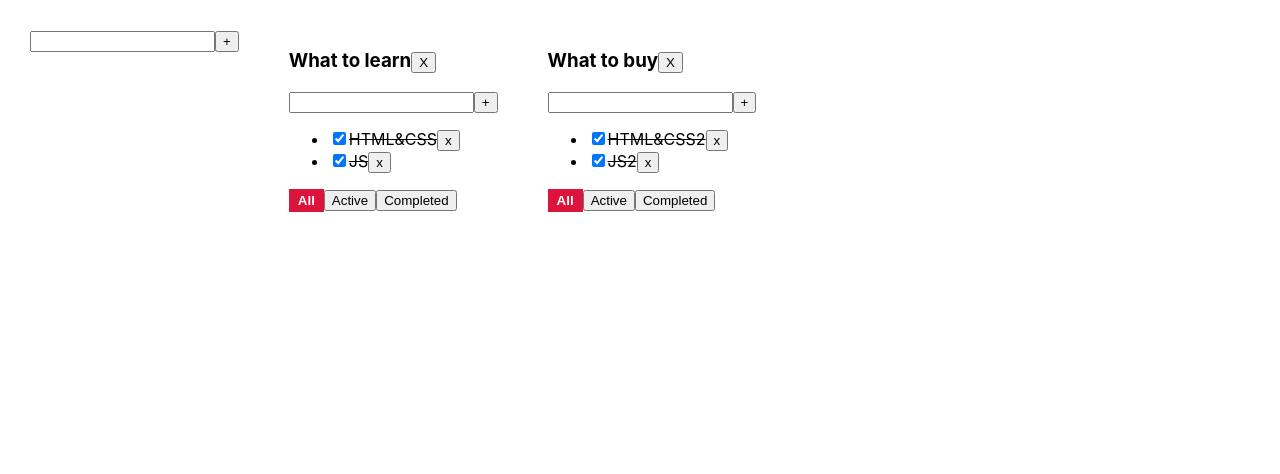
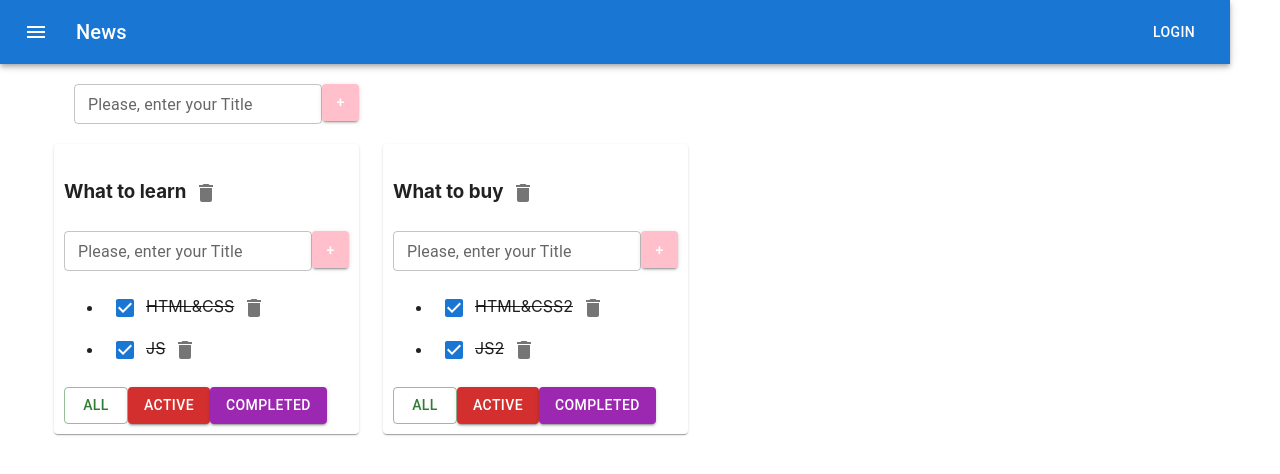
Before and after one commit to Tsukimono13/To_do_list, a React (Create React App) app: page / in a window 1280 px wide. Shown: the top 474 px of the page. Built offline with nearby package versions, Linux system fonts and the light colour scheme.

Commit message:
add styles

```diff
--- a/package.json
+++ b/package.json
@@ -3,6 +3,10 @@
   "version": "0.1.0",
   "private": true,
   "dependencies": {
+    "@emotion/react": "^11.10.5",
+    "@emotion/styled": "^11.10.5",
+    "@mui/icons-material": "^5.11.0",
+    "@mui/material": "^5.11.4",
     "@testing-library/jest-dom": "^5.16.5",
     "@testing-library/react": "^13.4.0",
     "@testing-library/user-event": "^13.5.0",
--- a/src/AddItemForm.tsx
+++ b/src/AddItemForm.tsx
@@ -1,7 +1,9 @@
 import React, {ChangeEvent, KeyboardEvent, useState} from 'react';
+import Button from '@mui/material/Button';
+import TextField from '@mui/material/TextField';
 
 type PropsType = {
-    callBack: (title: string)=>void
+    callBack: (title: string) => void
 
 }
 const AddItemForm = (props: PropsType) => {
@@ -10,7 +12,7 @@ const AddItemForm = (props: PropsType) => {
 
     const onClickAddTaskTodoListHandler = () => {
         const trimmedTitle = title.trim()
-        if(trimmedTitle){
+        if (trimmedTitle) {
             props.callBack(trimmedTitle)
         } else {
             setError(true)
@@ -18,25 +20,35 @@ const AddItemForm = (props: PropsType) => {
         setTitle("")
     }
 
-    const onChangeSetLocalTitleHandler = (e: ChangeEvent<HTMLInputElement>) =>
-    {error && setError(false)
+    const onChangeSetLocalTitleHandler = (e: ChangeEvent<HTMLInputElement>) => {
+        error && setError(false)
         setTitle(e.currentTarget.value)
     }
 
-    const onKeyDownAddTaskToDoListHandler = (e: KeyboardEvent<HTMLInputElement>) => {e.key === "Enter" && onClickAddTaskTodoListHandler()}
-    const errorInputClasses = error ? "inputError" : undefined
-    const errorMessage = error && <p style={{color: "red", margin: "0"}}>Please, enter task title</p>
+    const onKeyDownAddTaskToDoListHandler = (e: KeyboardEvent<HTMLInputElement>) => {
+        e.key === "Enter" && onClickAddTaskTodoListHandler()
+    }
+
+    const buttonStyle = {
+        maxWidth: '37px',
+        maxHeight: '37px',
+        minWidth: '37px',
+        minHeight: '37px',
+        background: 'pink'
+    }
 
     return (
         <div>
-            <input
+            <TextField
+                size={"small"}
+                id="outlined-basic"
+                label={error? "Title is required" : "Please, enter your Title"}
+                variant="outlined"
                 value={title}
                 onChange={onChangeSetLocalTitleHandler}
                 onKeyDown={onKeyDownAddTaskToDoListHandler}
-                className={errorInputClasses}
             />
-            <button onClick={onClickAddTaskTodoListHandler}>+</button>
-            {errorMessage}
+            <Button variant="contained" style={buttonStyle} onClick={onClickAddTaskTodoListHandler}>+</Button>
         </div>
     );
 };
--- a/src/App.css
+++ b/src/App.css
@@ -1,6 +1,5 @@
 .App {
-  padding: 30px;
-  display: flex;
+
 }
 
 .App > div {
--- a/src/App.tsx
+++ b/src/App.tsx
@@ -3,6 +3,8 @@ import './App.css';
 import TodoList, {TaskType} from "./TodoList";
 import {v1} from "uuid";
 import AddItemForm from "./AddItemForm";
+import ButtonAppBar from "./ButtonAppBar";
+import {Container, Grid, Paper} from "@mui/material";
 
 
 export type TodolistsType = { id: string, title: string }
@@ -70,10 +72,14 @@ function App() {
     const addTodolist = (newTitle: string) => {
         let newID = v1()
         let newTodo = {id: newID, title: newTitle, filter: "all"}
-        setTodolists([newTodo,...todolists])
-        setTasks({...tasks, [newID]:{...tasks [todolistID1], data: [
-            {id: v1(), title: "HTML&CSS", isDone: true},
-                    {id: v1(), title: "JS", isDone: true}]}})
+        setTodolists([newTodo, ...todolists])
+        setTasks({
+            ...tasks, [newID]: {
+                ...tasks [todolistID1], data: [
+                    {id: v1(), title: "HTML&CSS", isDone: true},
+                    {id: v1(), title: "JS", isDone: true}]
+            }
+        })
     }
 
     const removeTodoList = (todolistId: string) => {
@@ -82,14 +88,12 @@ function App() {
         ))
         delete tasks[todolistId]
     }
-
     const removeTask = (todolistId: string, taskId: string) => {
         setTasks({
             ...tasks,
             [todolistId]: {...tasks[todolistId], data: tasks[todolistId].data.filter(el => el.id !== taskId)}
         })
     }
-
     const addTask = (todolistId: string, title: string) => {
         const newTask: TaskType = {
             id: v1(),
@@ -110,15 +114,26 @@ function App() {
     const changeFilter = (todolistId: string, value: FilterValuesType) => {
         setTasks({...tasks, [todolistId]: {...tasks[todolistId], filter: value}})
     }
- const updateTask=(todolistId: string, taskID: string, newTitle:string)=> {
-        setTasks({...tasks, [todolistId]:{...tasks[todolistId], data:tasks[todolistId].data.map(el => el.id===taskID ? {...el, title: newTitle} : el)}})
- }
- const updateTodolist = (todolistId: string, newTitle: string)=> {
-setTodolists(todolists.map(el => el.id===todolistId ? {...el,title:newTitle} : el))
- }
+    const updateTask = (todolistId: string, taskID: string, newTitle: string) => {
+        setTasks({
+            ...tasks,
+            [todolistId]: {
+                ...tasks[todolistId],
+                data: tasks[todolistId].data.map(el => el.id === taskID ? {...el, title: newTitle} : el)
+            }
+        })
+    }
+    const updateTodolist = (todolistId: string, newTitle: string) => {
+        setTodolists(todolists.map(el => el.id === todolistId ? {...el, title: newTitle} : el))
+    }
     return (
         <div className="App">
+            <ButtonAppBar/>
+            <Container fixed>
+                <Grid container style={{padding:"20px"}}>
             <AddItemForm callBack={addTodolist}/>
+                </Grid>
+                <Grid container spacing={3}>
             {
                 todolists.map((el) => {
                     let tasksForTodoList = tasks[el.id].data;
@@ -137,8 +152,9 @@ setTodolists(todolists.map(el => el.id===todolistId ? {...el,title:newTitle} : e
                             return tasks[el.id]
                     }*/
 
-
-                    return <TodoList
+                    return <Grid item>
+                        <Paper style={{padding:"10px"}}>
+                    <TodoList
                         key={el.id}
                         todolistId={el.id}
                         addTask={addTask}
@@ -149,11 +165,15 @@ setTodolists(todolists.map(el => el.id===todolistId ? {...el,title:newTitle} : e
                         changeStatus={changeStatus}
                         tasks={tasksForTodoList}
                         removeTodolist={removeTodoList}
-                        updateTask ={updateTask}
+                        updateTask={updateTask}
                         updateTodolist={updateTodolist}
                     />
+                    </Paper>
+                    </Grid>
                 })
             }
+                </Grid>
+            </Container>
         </div>
     );
 }
--- /dev/null
+++ b/src/ButtonAppBar.tsx
@@ -0,0 +1,32 @@
+import * as React from 'react';
+import AppBar from '@mui/material/AppBar';
+import Box from '@mui/material/Box';
+import Toolbar from '@mui/material/Toolbar';
+import Typography from '@mui/material/Typography';
+import Button from '@mui/material/Button';
+import IconButton from '@mui/material/IconButton';
+import MenuIcon from '@mui/icons-material/Menu';
+
+export default function ButtonAppBar() {
+    return (
+        <Box sx={{ flexGrow: 1 }}>
+            <AppBar position="static">
+                <Toolbar>
+                    <IconButton
+                        size="large"
+                        edge="start"
+                        color="inherit"
+                        aria-label="menu"
+                        sx={{ mr: 2 }}
+                    >
+                        <MenuIcon />
+                    </IconButton>
+                    <Typography variant="h6" component="div" sx={{ flexGrow: 1 }}>
+                        News
+                    </Typography>
+                    <Button color="inherit">Login</Button>
+                </Toolbar>
+            </AppBar>
+        </Box>
+    );
+}
--- a/src/TodoList.tsx
+++ b/src/TodoList.tsx
@@ -2,6 +2,10 @@ import React, {ChangeEvent, useState, KeyboardEvent} from 'react';
 import {FilterValuesType} from "./App";
 import AddItemForm from "./AddItemForm";
 import EditableSpan from "./EditableSpan";
+import IconButton from '@mui/material/IconButton';
+import DeleteIcon from '@mui/icons-material/Delete';
+import Button from '@mui/material/Button';
+import Checkbox from '@mui/material/Checkbox';
 
 type TodoListPropsType = {
     title: string
@@ -9,12 +13,12 @@ type TodoListPropsType = {
     tasks: Array<TaskType>
     removeTask: (todolistId: string, taskId: string) => void
     addTask: (todolistId: string, title: string) => void
-    changeFilter: ( todolistId: string, value: FilterValuesType) => void
-    changeStatus : (todolistId: string, taskId: string, isDone:boolean) => void
+    changeFilter: (todolistId: string, value: FilterValuesType) => void
+    changeStatus: (todolistId: string, taskId: string, isDone: boolean) => void
     todolistId: string
     removeTodolist: (todolistId: string) => void
-    updateTask: (todolistId: string, taskID: string, newTitle:string) => void
-    updateTodolist: (todolistId: string, newTitle: string)=> void
+    updateTask: (todolistId: string, taskID: string, newTitle: string) => void
+    updateTodolist: (todolistId: string, newTitle: string) => void
 
 }
 
@@ -26,52 +30,32 @@ export type TaskType = {
 
 
 const TodoList = (props: TodoListPropsType) => {
-    /*const [title, setTitle] = useState<string>("")*/
-    /*const [error, setError] = useState<boolean>(false)*/
 
-    const updateTaskHandler = (tID: string ,newTitle: string) => {
-        props.updateTask(props.todolistId,tID, newTitle)
+
+    const updateTaskHandler = (tID: string, newTitle: string) => {
+        props.updateTask(props.todolistId, tID, newTitle)
     }
 
     const tasksItems = props.tasks.length
-       ? props.tasks.map((task:TaskType) => {
-           const onClickRemoveTaskHandler = () => props.removeTask(props.todolistId,task.id)
-            const onChangeSetTaskStatus = (e: ChangeEvent<HTMLInputElement>)=> props.changeStatus(props.todolistId, task.id, e.currentTarget.checked)
+        ? props.tasks.map((task: TaskType) => {
+            const onClickRemoveTaskHandler = () => props.removeTask(props.todolistId, task.id)
+            const onChangeSetTaskStatus = (e: ChangeEvent<HTMLInputElement>) => props.changeStatus(props.todolistId, task.id, e.currentTarget.checked)
             const isDoneClasses = task.isDone ? "isDone" : "notIsDone"
-           /* const updateTaskHandler = (newTitle: string) => {
-               props.updateTask(props.todolistId,task.id, newTitle)
-            }*/
+
 
             return (
-            <li key={task.id} className={isDoneClasses}>
-                <input type="checkbox" checked={task.isDone}
-                onChange={onChangeSetTaskStatus}
-                    />
-                <EditableSpan oldTitle={task.title} callBack={(newTitle)=>updateTaskHandler(task.id ,newTitle)}/>
-                <button onClick={onClickRemoveTaskHandler}>x</button>
-            </li>
-        )
-    })
+                <li key={task.id} className={isDoneClasses}>
+                    <Checkbox onChange={onChangeSetTaskStatus} checked={task.isDone} />
+                    <EditableSpan oldTitle={task.title} callBack={(newTitle) => updateTaskHandler(task.id, newTitle)}/>
+                    <IconButton aria-label="delete" onClick={onClickRemoveTaskHandler}><DeleteIcon />
+                    </IconButton>
+                </li>
+            )
+        })
         : <span>Tasks list is empty</span>
 
-   /* const onClickAddTaskTodoListHandler = () => {
-        const trimmedTitle = title.trim()
-        if(trimmedTitle){
-            props.addTask(props.todolistId, trimmedTitle)
-        } else {
-            setError(true)
-        }
-        setTitle("")
-    }*/
+    const getOnClickSetFilterHandler = (value: FilterValuesType, todolistId: string) => () => props.changeFilter(todolistId, value);
 
-    /*const onChangeSetLocalTitleHandler = (e: ChangeEvent<HTMLInputElement>) =>
-    {error && setError(false)
-    setTitle(e.currentTarget.value)
-        }*/
-  /*  const onKeyDownAddTaskToDoListHandler = (e: KeyboardEvent<HTMLInputElement>) => {e.key === "Enter" && onClickAddTaskTodoListHandler()}*/
-    /*const errorInputClasses = error ? "inputError" : undefined*/
-    const getOnClickSetFilterHandler = (value: FilterValuesType,todolistId: string ) => () => props.changeFilter(todolistId,value);
-    /*const errorMessage = error && <p style={{color: "red", margin: "0"}}>Please, enter task title</p>*/
     const removeTodoListHandler = () => {
         props.removeTodolist(props.todolistId)
     }
@@ -80,33 +64,36 @@ const TodoList = (props: TodoListPropsType) => {
         props.addTask(title, props.todolistId)
     }
 
-    const updateTodolistHandler = (newTitle:string) => {
+    const updateTodolistHandler = (newTitle: string) => {
         props.updateTodolist(props.todolistId, newTitle)
     }
     return (
         <div>
             <h3><EditableSpan oldTitle={props.title} callBack={updateTodolistHandler}/>
-                <button onClick={removeTodoListHandler}>X</button>
-            </h3>{/*
-            <div>
-                <input
-                    value={title}
-                    onChange={onChangeSetLocalTitleHandler}
-                    onKeyDown={onKeyDownAddTaskToDoListHandler}
-                    className={errorInputClasses}
-                />
-                <button onClick={onClickAddTaskTodoListHandler}>+</button>
-                {errorMessage}
-            </div>*/}
+                <IconButton aria-label="delete" onClick={removeTodoListHandler}>
+                    <DeleteIcon />
+                </IconButton>
+            </h3>
             <AddItemForm callBack={addTaskHandler}/>
             <ul>
                 {tasksItems}
             </ul>
             <div>
+                <Button variant={props.filter === "all" ?"outlined" :"contained"}  onClick={getOnClickSetFilterHandler("all", props.todolistId)} color="success">All</Button>
+                <Button variant={props.filter === "active" ?"outlined" :"contained"}  onClick={getOnClickSetFilterHandler("active", props.todolistId)} color="error">Active</Button>
+                <Button variant={props.filter === "completed" ?"outlined" :"contained"}   onClick={getOnClickSetFilterHandler("completed", props.todolistId)} color="secondary">Completed</Button>
 
-                <button className={props.filter === "all" ? "activeFilter" : undefined} onClick={getOnClickSetFilterHandler("all", props.todolistId)}>All</button>
-                <button className={props.filter === "active" ? "activeFilter" : undefined} onClick={getOnClickSetFilterHandler( "active", props.todolistId)}>Active</button>
-                <button className={props.filter === "completed" ? "activeFilter" : undefined} onClick={getOnClickSetFilterHandler( "completed", props.todolistId)}>Completed</button>
+
+
+               {/* <Button className={props.filter === "all" ? "activeFilter" : undefined}
+                        onClick={getOnClickSetFilterHandler("all", props.todolistId)}>All
+                </Button>
+                <Button className={props.filter === "active" ? "activeFilter" : undefined}
+                        onClick={getOnClickSetFilterHandler("active", props.todolistId)}>Active
+                </Button>
+                <Button className={props.filter === "completed" ? "activeFilter" : undefined}
+                        onClick={getOnClickSetFilterHandler("completed", props.todolistId)}>Completed
+                </Button>*/}
             </div>
         </div>
     );
```
Also changed, not shown: src/EditableSpan.tsx (+8 -8 lines), 1 other file (tests, documents, lock files or other folders).
